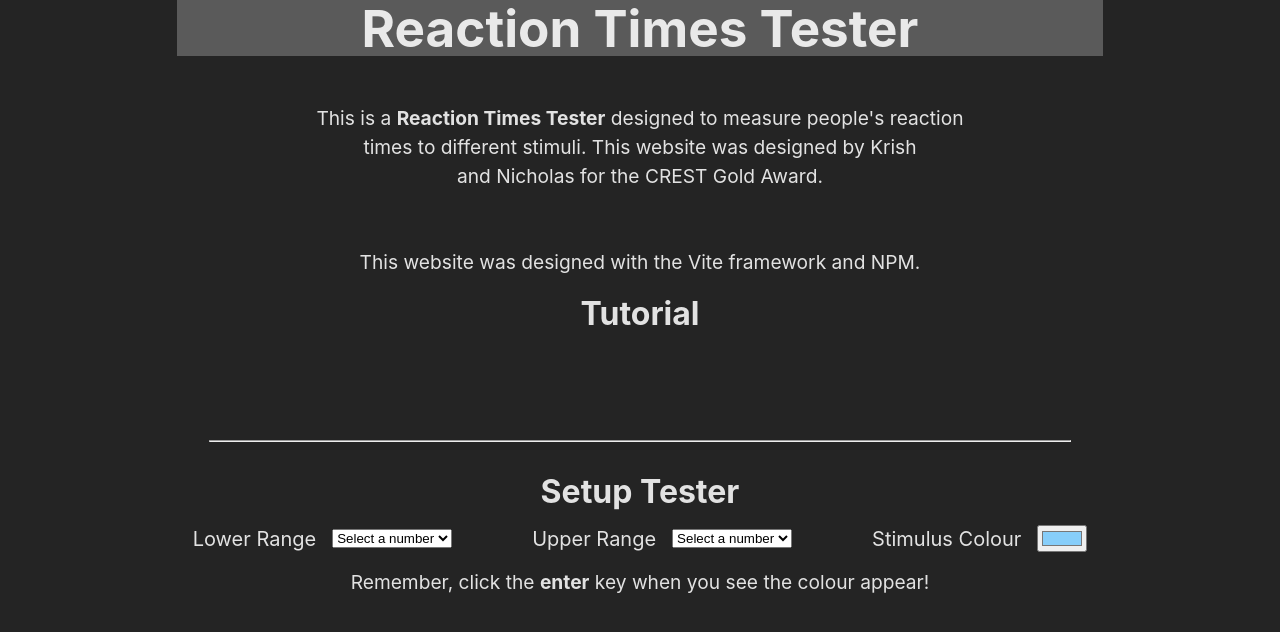
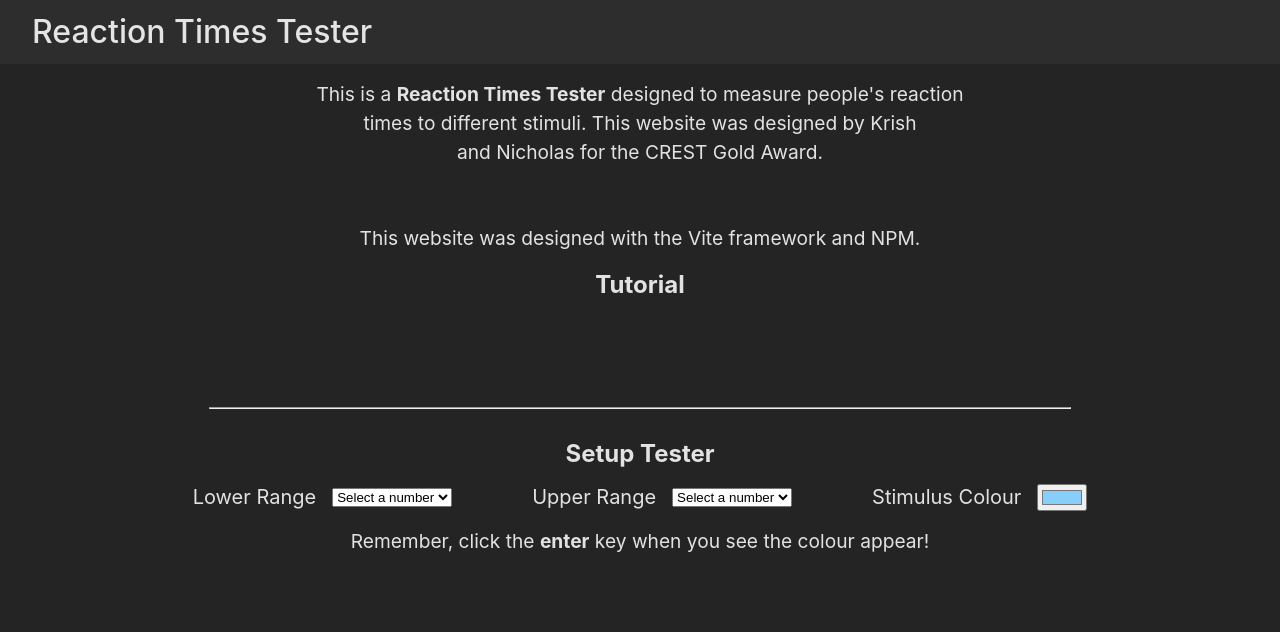
Before and after one commit to helloworld3200/reaction-times-tester, a website built with Vite: page index.html in a window 1280 px wide. Built offline with nearby package versions, Linux system fonts and the light colour scheme.

Commit message:
update main.css, topbar.css and index.html

```diff
--- a/css/main.css
+++ b/css/main.css
@@ -57,14 +57,8 @@ body {
   justify-content: center
 }
 
-h2 {
-  font-size: 3.2em;
-  line-height: 1.1;
-  margin: 0;
-}
-
 h3 {
-  font-size: 2em;
+  font-size: 1.5em;
   line-height: 1.1;
   margin: 0;
 }
@@ -85,8 +79,8 @@ p {
 #app {
   max-width: 100%;
   margin: 0;
-
   text-align: center;
+  font-size: 1em;
 }
 
 .logo {
--- a/css/topbar.css
+++ b/css/topbar.css
@@ -1,4 +1,26 @@
+.topbarSpace {
+    height: 2em;
+}
+
 .topbar {
-    background-color: #5a5a5a;
+    background-color: #5a5a5a2d;
     width: 100%;
+    position: fixed;
+    left: 0;
+    height: 4em;
+
+    display: flex;
+    align-items: center;
 }
+
+.topbarItem {
+    font-size: 2em;
+    font-weight: 500;
+    margin: 0;
+    text-decoration: none;
+    padding: 1em;
+}
+
+.topbarItem :hover {
+    text-decoration: underline;
+}
--- a/index.html
+++ b/index.html
@@ -9,8 +9,9 @@
   <body>
     <div id="app">
       <div class="topbar">
-        <h2>Reaction Times Tester</h2>
+        <span class="topbarItem">Reaction Times Tester</span>
       </div>
+      <div class="topbarSpace"></div>
       <p>
         This is a <b>Reaction Times Tester</b> designed to measure people's reaction
         times to different stimuli. This website was designed by Krish
```
